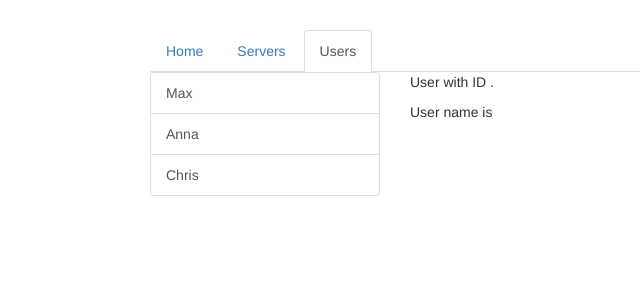
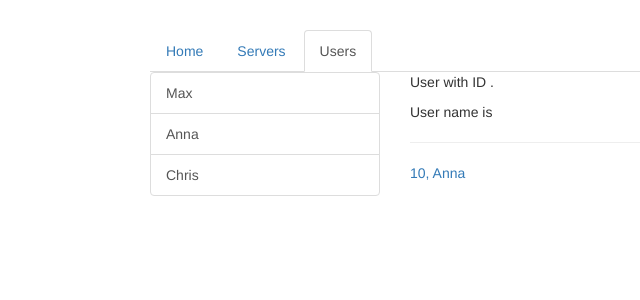
Before and after one commit to sparshturkane/angular4-max-11-changing-pages-with-routing, an Angular app: page /users in a window 1280 px wide. Shown: the top 300 px of the page, without its empty margins (115-755 px from the left). Built offline with nearby package versions, Linux system fonts and the light colour scheme.

Commit message:
122 fetching router parameters reactively (.subscribe)

```diff
--- a/src/app/users/user/user.component.html
+++ b/src/app/users/user/user.component.html
@@ -1,2 +1,4 @@
 <p>User with ID {{user.id}}.</p>
 <p>User name is {{user.name}} </p>
+<hr>
+<a [routerLink]="['/users', 10, 'Anna']" >10, Anna</a>
--- a/src/app/users/user/user.component.ts
+++ b/src/app/users/user/user.component.ts
@@ -1,5 +1,5 @@
 import { Component, OnInit } from '@angular/core';
-import { ActivatedRoute } from "@angular/router";
+import { ActivatedRoute, Params } from "@angular/router";
 
 @Component({
   selector: 'app-user',
@@ -16,6 +16,12 @@
       id: this.route.snapshot.params['id'],
       name: this.route.snapshot.params['name'],
     }
+    this.route.params.subscribe(
+      (params: Params)=> {
+        this.user.id = params['id'];
+        this.user.name = params['name'];
+      }
+    )
   }
 
 }
```
